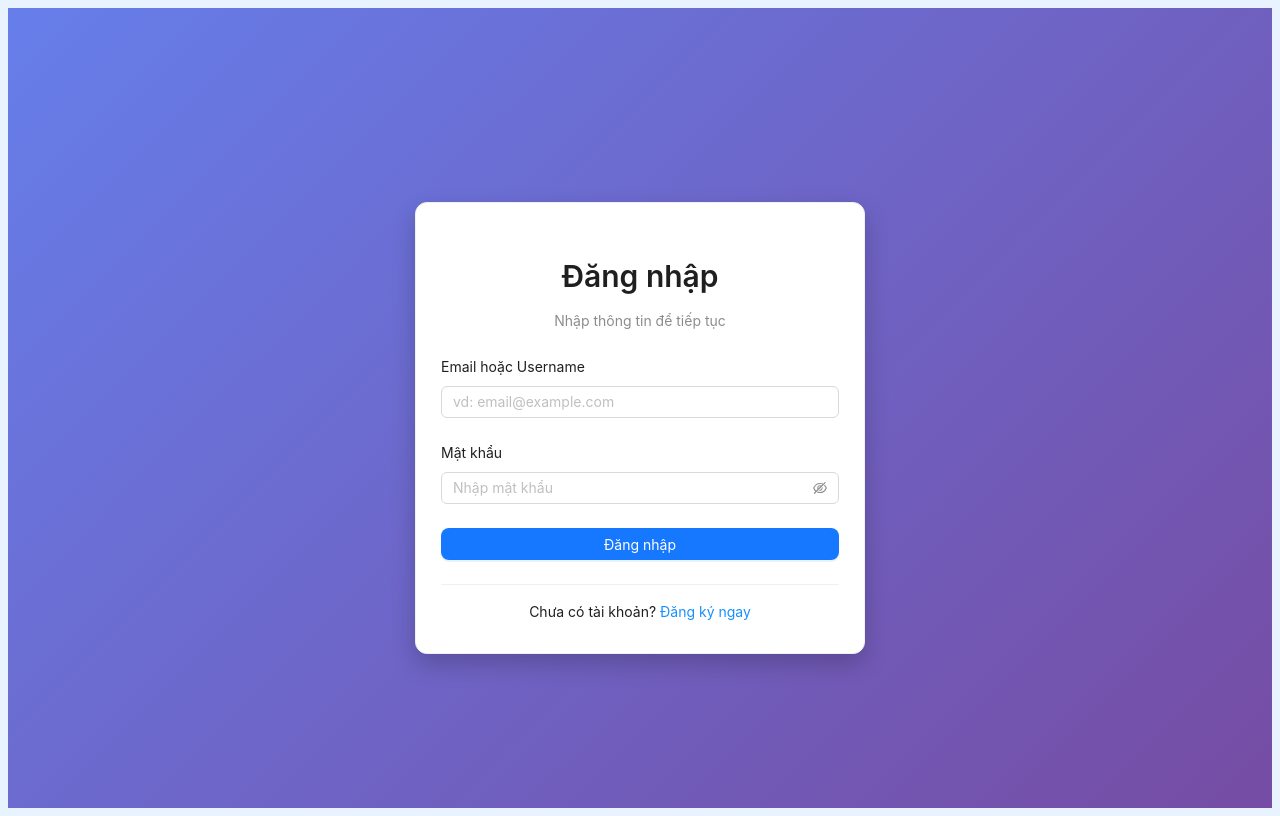
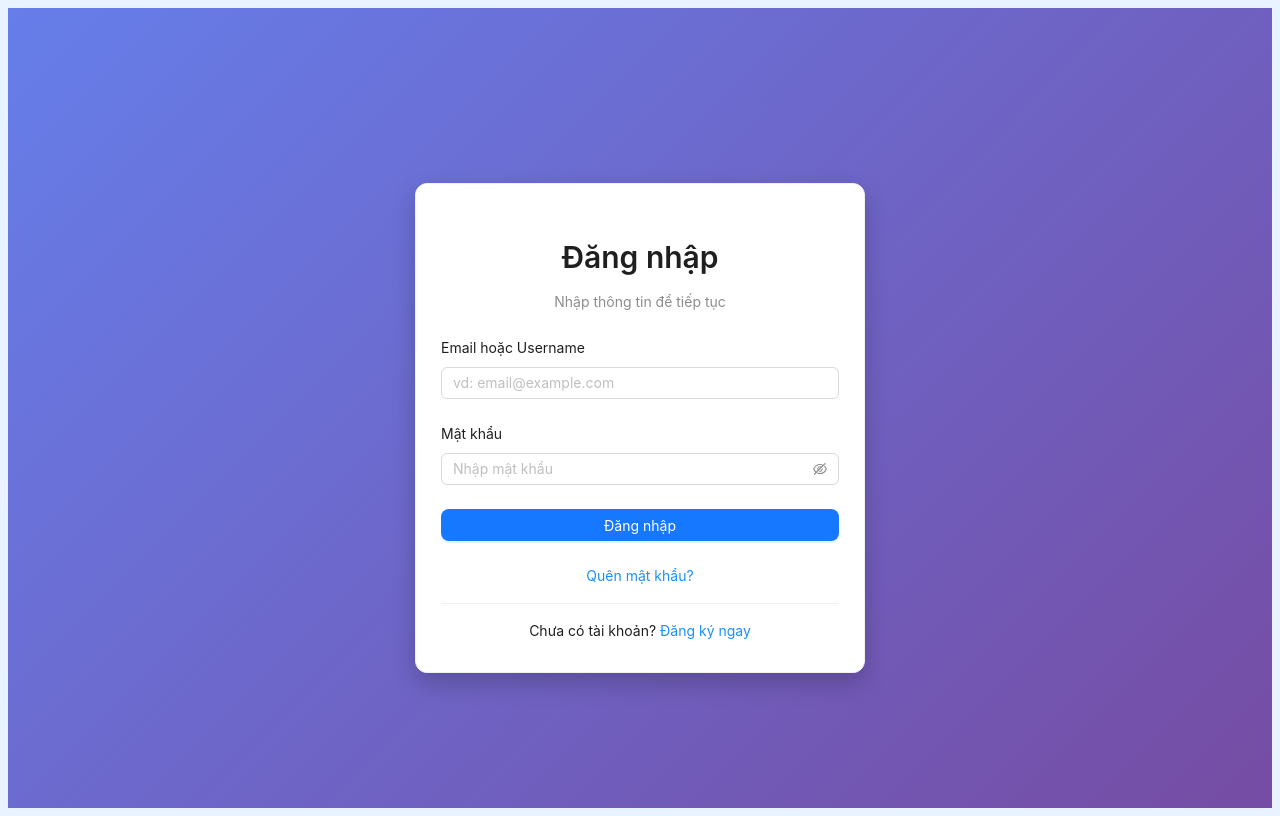
Before and after one commit to phamdanhhuong/ZaloUTE_fe, a Next.js app: page /login in a window 1280 px wide. Built offline with nearby package versions, Linux system fonts and the light colour scheme; no server answers.

Commit message:
feat(login): Add forgot password

```diff
--- a/src/app/login/page.module.css
+++ b/src/app/login/page.module.css
@@ -30,6 +30,23 @@
   font-size: 14px;
 }
 
+.forgotPassword {
+  text-align: center;
+  margin: 16px 0;
+}
+
+.forgotPasswordLink {
+  color: #1890ff;
+  text-decoration: none;
+  font-size: 14px;
+  transition: color 0.3s ease;
+}
+
+.forgotPasswordLink:hover {
+  color: #40a9ff;
+  text-decoration: underline;
+}
+
 .footer {
   text-align: center;
   margin-top: 16px;
--- a/src/app/login/page.tsx
+++ b/src/app/login/page.tsx
@@ -22,6 +22,12 @@ export default function LoginPage() {
 
         <LoginForm />
 
+        <div className={styles.forgotPassword}>
+          <Link href="/forgot-password" className={styles.forgotPasswordLink}>
+            Quên mật khẩu?
+          </Link>
+        </div>
+
         <div className={styles.footer}>
           <Text className={styles.footerText}>Chưa có tài khoản? </Text>
           <Link href="/register" className={styles.footerLink}>
```
